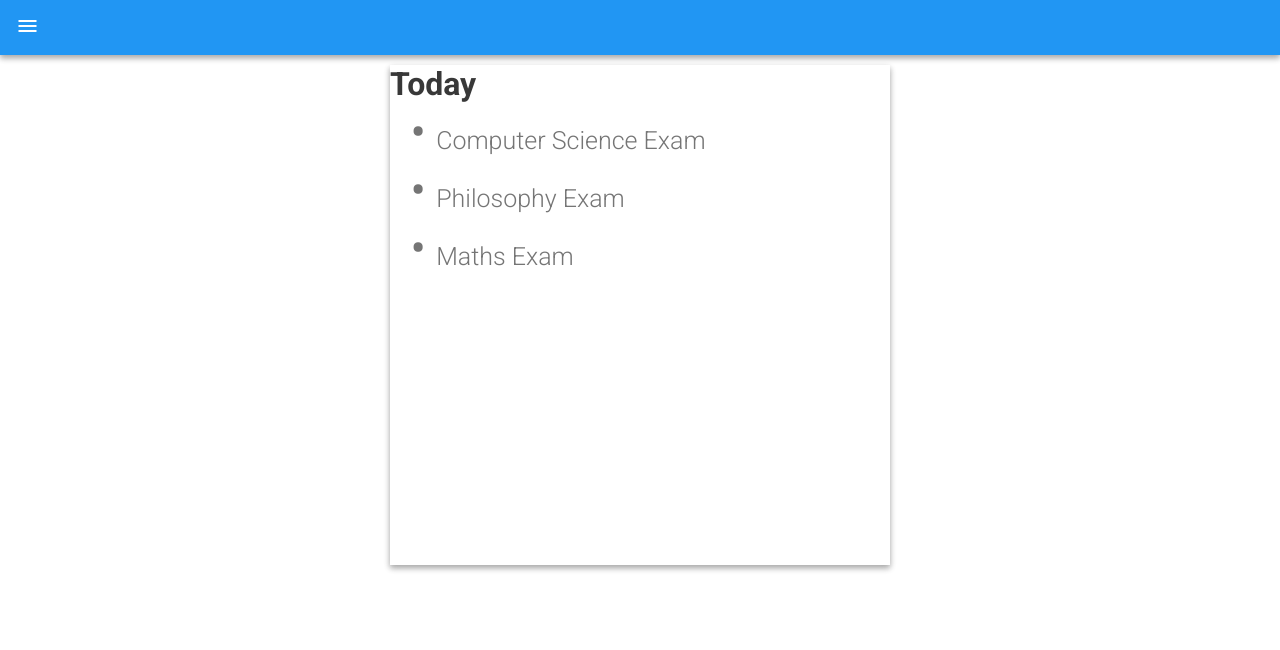
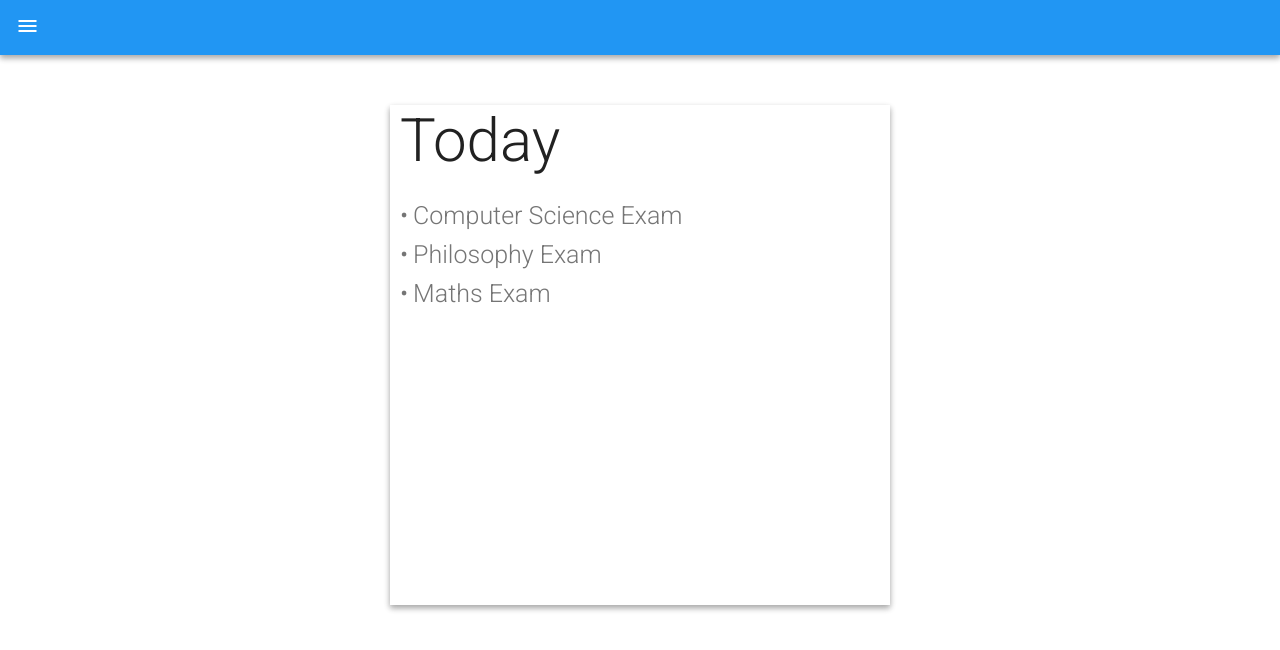
Before and after one commit to Henry-Ash-Williams/planner-app, a React (Create React App) app: page / in a window 1280 px wide. Shown: the top 650 px of the page. Built offline with nearby package versions, Linux system fonts and the light colour scheme.

Commit message:
Adjusted card styles

```diff
--- a/src/components/Card/css/css/index.css
+++ b/src/components/Card/css/css/index.css
@@ -2,22 +2,46 @@
   width: 500px;
   height: 500px;
   margin: auto;
-  box-shadow: 0 3px 6px rgba(0, 0, 0, 0.16), 0 3px 6px rgba(0, 0, 0, 0.23); }
+  box-shadow: 0 3px 6px rgba(0, 0, 0, 0.16), 0 3px 6px rgba(0, 0, 0, 0.23);
+  margin-top: 50px;
+  /*ul {
+      li {
+          list-style-type: none;
+          font-family: $roboto;
+          font-weight: 300;
+          color: $secondary-text;
+          margin-left: 25px;
+          font-size: 25px;
+      } li::before {
+          content: "\2022";
+          font-size: 50px;
+          margin-right: 10px;
+      }
+  }
+  h1 {
+      font-family: $roboto;
+      font-weight: 300;
+      padding-top: 25px;
+      padding-left: 25px;
+      font-size: 40px;
+  }*/ }
   .Card h1 {
-    font-family: "Roboto", sans-serif;
-    color: #383838;
-    margin-top: 10px;
-  }
-  .Card ul li {
-    list-style-type: none;
+    color: #212121;
     font-family: "Roboto", sans-serif;
     font-weight: 300;
+    font-size: 60px;
+    margin-top: 20px;
+    margin-left: 10px;
+    margin-bottom: 20px; }
+  .Card li {
     color: #757575;
-    margin-left: 20px;
-    font-size: 25px; }
-  .Card ul li::before {
-    content: "\2022";
-    font-size: 50px;
-    margin-right: 10px; }
+    font-family: "Roboto", sans-serif;
+    font-weight: 300;
+    font-size: 25px;
+    padding: 5px;
+    list-style-type: none; }
+  .Card li:before {
+    padding: 0px 5px;
+    content: "\2022"; }
 
 /*# sourceMappingURL=index.css.map */
--- a/src/components/Card/css/scss/index.scss
+++ b/src/components/Card/css/scss/index.scss
@@ -5,13 +5,14 @@
     height: 500px;
     margin: auto;
     box-shadow: 0 3px 6px rgba(0,0,0,0.16), 0 3px 6px rgba(0,0,0,0.23);
-    ul {
+    margin-top: 50px;
+    /*ul {
         li {
             list-style-type: none;
             font-family: $roboto;
             font-weight: 300;
             color: $secondary-text;
-            margin-left: 20px;
+            margin-left: 25px;
             font-size: 25px;
         } li::before {
             content: "\2022";
@@ -19,4 +20,32 @@
             margin-right: 10px;
         }
     }
+    h1 {
+        font-family: $roboto;
+        font-weight: 300;
+        padding-top: 25px;
+        padding-left: 25px;
+        font-size: 40px;
+    }*/
+    h1 {
+        color: $primary-text;
+        font-family: $roboto;
+        font-weight: 300;
+        font-size: 60px;
+        margin-top: 20px;
+        margin-left: 10px;
+        margin-bottom: 20px;
+    }
+    li {
+        color: $secondary-text;
+        font-family: $roboto;
+        font-weight: 300;
+        font-size: 25px;
+        padding: 5px;
+        list-style-type: none;
+    }
+    li:before {
+        padding: 0px 5px;
+        content: "\2022";
+    }
 }
```
Also changed, not shown: src/components/Nav-Drawer/css/css/index.css (indentation only).
